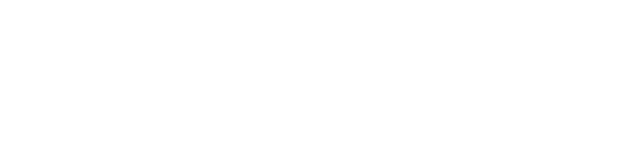
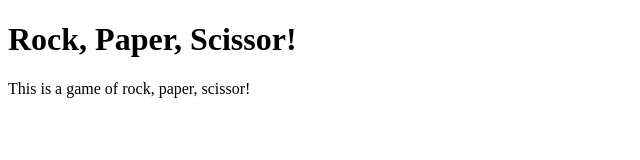
Before and after one commit to techahve/RockPaperScissor, a plain HTML site: page index.html in a window 1280 px wide. Shown: the whole page, without its empty margins (0-640 px from the left). Drawn offline with Linux system fonts and the light colour scheme.

Commit message:
Added features

```diff
--- a/index.html
+++ b/index.html
@@ -7,6 +7,8 @@
   <title>Document</title>
 </head>
 <body>
+  <h1>Rock, Paper, Scissor!</h1>
+  <p>This is a game of rock, paper, scissor!</p>
   <script src="app.js"></script>
 </body>
 </html>
```
Also changed, not shown: 1 other file.
